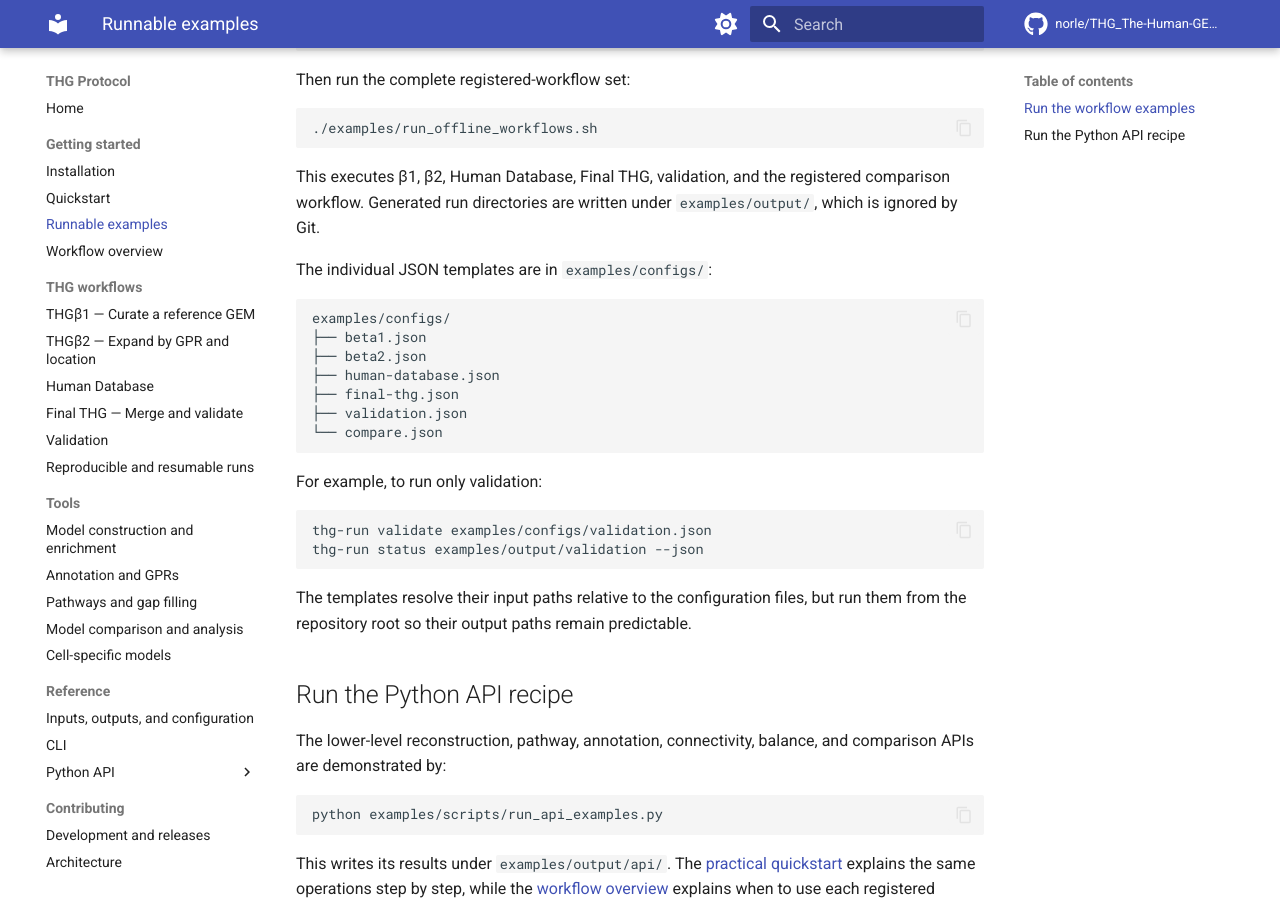
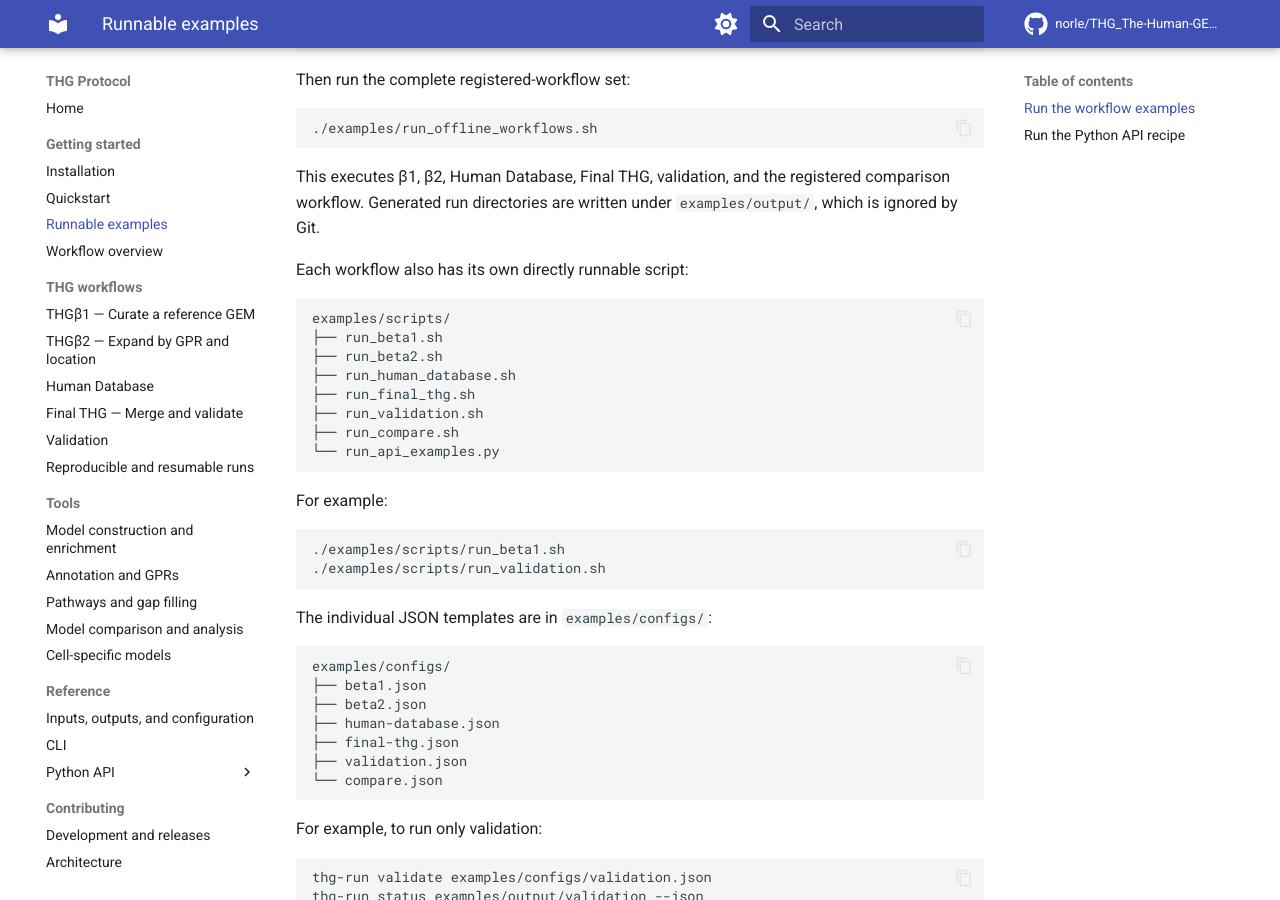
Before and after one commit to norle/THG_The-Human-GEM-protocol-standalone, an MkDocs documentation site: the page built from docs/runnable-examples.md, in a window 1280 px wide and 900 px high, scrolled down 404 px. Built offline with MkDocs 1.6.1 and Material for MkDocs 9.7.7, drawn with Linux system fonts in a browser that asks for light colours; comment, search, counter and statistics services are not loaded.

Commit message:
Add per-workflow example scripts

````diff
--- a/docs/runnable-examples.md
+++ b/docs/runnable-examples.md
@@ -22,6 +22,26 @@ Then run the complete registered-workflow set:
 This executes β1, β2, Human Database, Final THG, validation, and the
 registered comparison workflow. Generated run directories are written under
 `examples/output/`, which is ignored by Git.
+
+Each workflow also has its own directly runnable script:
+
+```text
+examples/scripts/
+├── run_beta1.sh
+├── run_beta2.sh
+├── run_human_database.sh
+├── run_final_thg.sh
+├── run_validation.sh
+├── run_compare.sh
+└── run_api_examples.py
+```
+
+For example:
+
+```bash
+./examples/scripts/run_beta1.sh
+./examples/scripts/run_validation.sh
+```
 
 The individual JSON templates are in `examples/configs/`:
 
````
Also changed, not shown: examples/README.md (+9 -6 lines), 7 other files.
